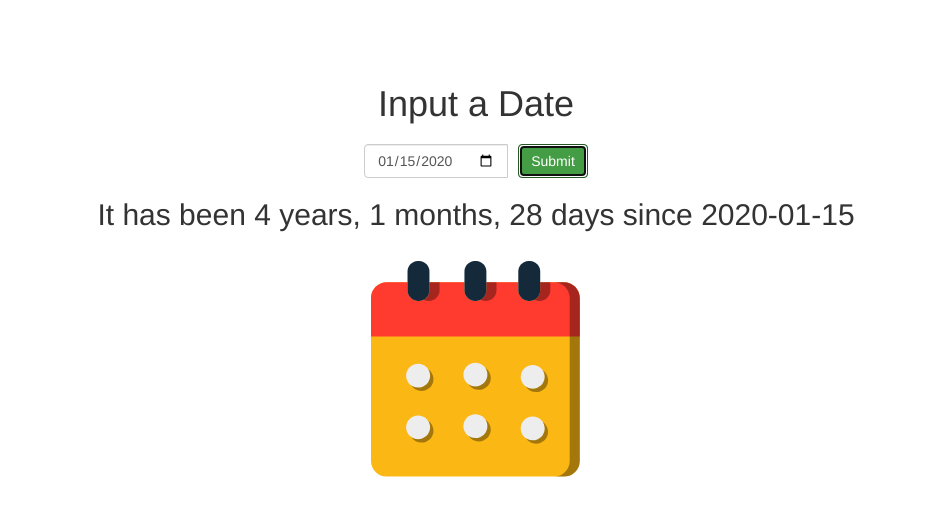
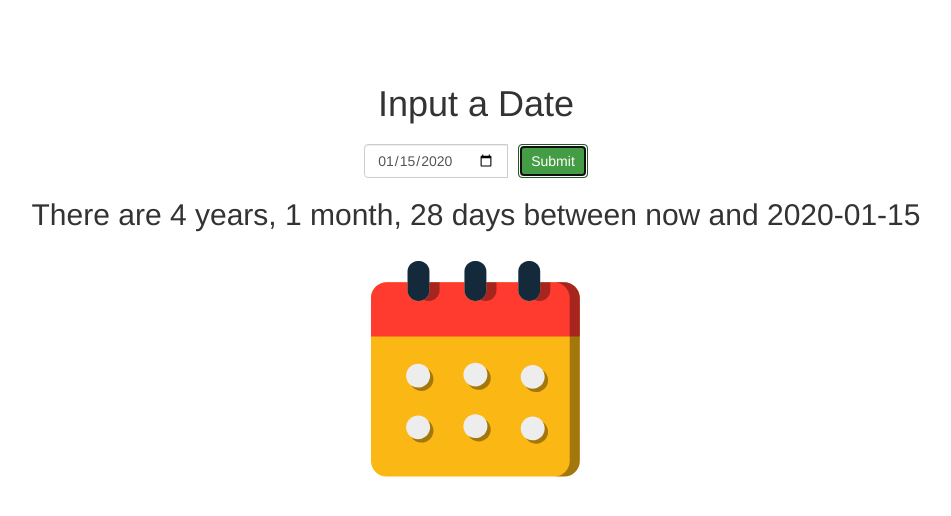
Before and after one commit to kazvee/time-tracker, a React (Create React App) app: page / in a window 1280 px wide. Both pictures are taken after typing "2020-01-15" into the empty fields and a click on the button "Submit". Shown: the top 516 px of the page, without its empty margins (164-1115 px from the left). Built offline with nearby package versions, Linux system fonts and the light colour scheme.

Commit message:
refactor: improve phrasing for time calculation

```diff
--- a/src/components/Stats.js
+++ b/src/components/Stats.js
@@ -14,14 +14,27 @@ class Stats extends Component {
     let months = Math.floor(days / 31);
     days -= months * 31;
 
-    return `${years} years, ${months} months, ${days} days`;
+    let timeString = '';
+
+    if (years > 0) {
+      timeString += `${years} ${years === 1 ? 'year' : 'years'}, `;
+    }
+    if (months > 0) {
+      timeString += `${months} ${months === 1 ? 'month' : 'months'}, `;
+    }
+    if (days > 0) {
+      timeString += `${days} ${days === 1 ? 'day' : 'days'}`;
+    }
+
+    return timeString;
   }
 
   render() {
     return (
       <div>
         <h2>
-          It has been {this.timeSince(this.props.date)} since {this.props.date}
+          There are {this.timeSince(this.props.date)} between now and{' '}
+          {this.props.date}
         </h2>
         <img src={calendarIcon} alt='calendar' />
       </div>
```
